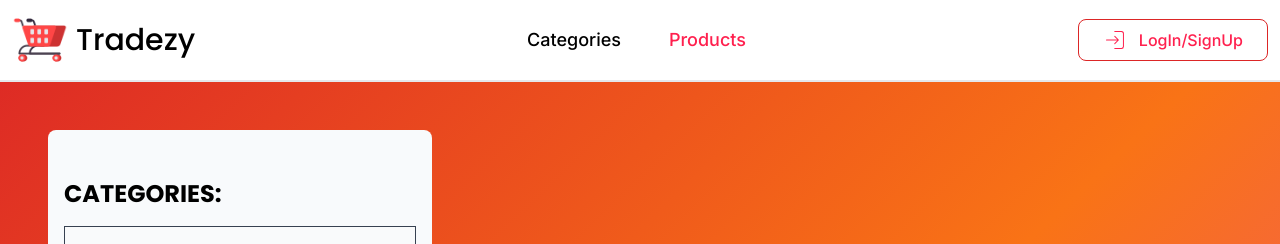
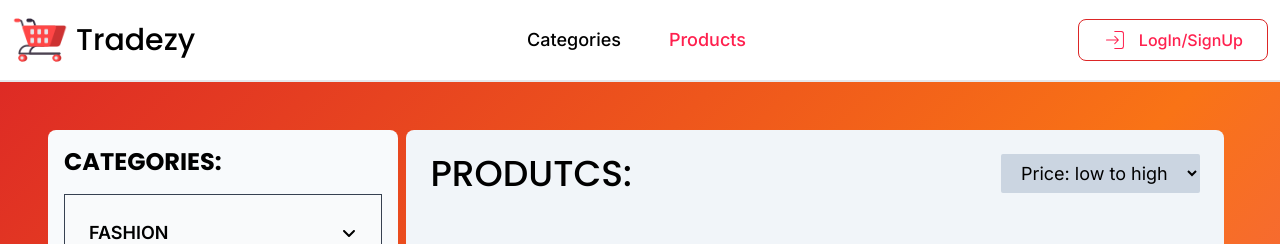
Before and after one commit to ayush844/Tradezy, a React (Vite) app in the folder Frontend/: page /products in a window 1280 px wide. Shown: the top 244 px of the page. Built offline with nearby package versions, Linux system fonts and the light colour scheme.

Commit message:
fixing some bugs
Signed-off-by: ayush844 <ayush.xyz1625@gmail.com>

```diff
--- a/Frontend/src/Components/Navbar/Navbar.jsx
+++ b/Frontend/src/Components/Navbar/Navbar.jsx
@@ -39,14 +39,14 @@ const Navbar = () => {
                 </button>
             </nav>
             <div className="mt-6">
-                <Link to="/categories" className="font-medium m-3 p-3 block hover:bg-red-500 rounded-lg text-2xl text-white">
+                <Link to="/categories" className="font-medium m-3 p-3 block hover:bg-red-500 rounded-lg text-2xl text-white"  onClick={()=>setIsOpen(prev => !prev)}>
                     Categories
                 </Link>
-                <Link to="/products" className="font-medium m-3 p-3 block hover:bg-red-500 rounded-lg text-2xl text-white">
+                <Link to="/products" className="font-medium m-3 p-3 block hover:bg-red-500 rounded-lg text-2xl text-white"  onClick={()=>setIsOpen(prev => !prev)}>
                     Products
                 </Link>
                 <div className="h-[1px] bg-gray-300"></div>
-                <Link to='/login' className='flex items-center justify-center gap-3 rounded-lg border-white px-3 py-1  border-2 m-4'>
+                <Link to='/login' className='flex items-center justify-center gap-3 rounded-lg border-white px-3 py-1  border-2 m-4'  onClick={()=>setIsOpen(prev => !prev)}>
                     <CiLogin className='text-white text-2xl'/>
                     <span className='font-medium text-white text-2xl'>LogIn/SignUp</span>
                 </Link>
--- a/Frontend/src/Components/ProductFilter.jsx
+++ b/Frontend/src/Components/ProductFilter.jsx
@@ -19,7 +19,7 @@ const ProductFilter = ({showProductFilter, setShowProductFilter}) => {
 
 
   return (
-    <div className={`${showProductFilter ? "flex overflow-hidden" : " hidden"} flex-col lg:relative items-center justify-center w-[100vw] min-h-screen lg:min-h-[70vh] lg:w-96 bg-slate-50 lg:rounded-lg lg:flex lg:flex-col gap-8 absolute`}>
+    <div className={`${showProductFilter ? "flex overflow-hidden" : " hidden"} flex-col lg:relative items-center justify-center lg:justify-start w-[100vw] min-h-screen lg:min-h-[60vh] lg:max-h-[80vh] lg:w-96 bg-slate-50 lg:rounded-lg lg:flex lg:flex-col gap-8 absolute`}>
 
         {showProductFilter && <ImCancelCircle className=' text-3xl absolute top-2 right-2 lg:hidden' onClick={() => setShowProductFilter(false)}/>}
 
--- a/Frontend/src/Pages/Hero.jsx
+++ b/Frontend/src/Pages/Hero.jsx
@@ -45,7 +45,7 @@ const Hero = () => {
               </div>
               <h1 className='text-4xl md:text-5xl font-semibold leading-snug sm:leading-normal mt-4 text-white'>Where Convenience Meets Choice:< br/> Your <span className='text-5xl md:text-8xl bg-gradient-to-b from-blue-200 from-10% via-sky-300 via-30% to-emerald-300 to-90%  inline-block text-transparent bg-clip-text'>Shopping Heaven.</span></h1>
               <p className='text-xl mt-8 mb-5 text-gray-200'>Celebrate the joy of effortless shopping with our curated selection of products, exceptional service, and seamless online experience. Welcome to your ultimate shopping haven!</p>
-              <Link to='/products' className='mt-8 px-7 py-3 font-bold text-2xl rounded-lg text-white bg-gradient-to-r from-pink-500 via-purple-600 to-blue-700 hover:from-pink-500 hover:via-purple-500 hover:to-blue-600'>Start Shopping</Link>
+              <Link to='/products' className='mt-8 px-7 py-3 font-bold text-2xl rounded-lg text-white bg-gradient-to-r from-pink-500 via-purple-600 to-blue-700 hover:from-pink-500 hover:via-purple-500 hover:to-blue-600 flex items-center justify-center'>Start Shopping</Link>
            </div>
 
 {/* MULTIPLE CATEGORY */}
--- a/Frontend/src/Pages/Product.jsx
+++ b/Frontend/src/Pages/Product.jsx
@@ -6,15 +6,15 @@ import { BiSolidCategory } from "react-icons/bi";
 
 const Product = () => {
 
-  const [showProductFilter, setShowProductFilter] = useState(true);
+  const [showProductFilter, setShowProductFilter] = useState(false);
 
     const toggleProductFilter = () => {
       setShowProductFilter(true);
     };
 
   return (
-    <main  className='min-h-screen overflow-x-hidden'>
-        <div id="productPage" className=' w-screen min-h-[80vh] lg:mt-12 lg:px-12 flex relative'>
+    <main  className='min-h-screen overflow-x-hidden mb-6'>
+        <div id="productPage" className=' w-screen min-h-[80vh] lg:mt-12 lg:px-12 flex relative justify-between'>
           {!showProductFilter &&
             <button className="lg:hidden absolute flex items-center justify-center w-12 h-12 top-3 left-3 rounded-[100%] bg-white" onClick={toggleProductFilter}>
               <BiSolidCategory className=' text-3xl text-red-500'/>
@@ -25,9 +25,15 @@ const Product = () => {
 
 
 
-          <div id="productsCollection" className={`${showProductFilter && "hidden"} w-screen min-h-[100vh] mt-20 lg:mt-0 bg-slate-100 mx-2 rounded-lg`}>
-            <div className="flex items-start p-4 md:p-6">
+          <div id="productsCollection" className={`${showProductFilter && "hidden"} lg:flex w-screen lg:w-[70vw] min-h-[100vh] mt-20 lg:mt-0 bg-slate-100 mx-2 rounded-lg`}>
+            <div className="flex flex-row items-start p-4 md:p-6 justify-between w-[100%]">
               <h1 className=' text-3xl lg:text-4xl'>PRODUTCS:</h1>
+
+
+              <select name="price" id="price" className='  hidden md:flex bg-slate-300 lg:px-4 lg:py-2 outline-none rounded-sm lg:text-lg'>
+                <option value="l2h">Price: low to high</option>
+                <option value="h2l">Price: high to low</option>
+              </select>
             </div>
           </div>
 
```
